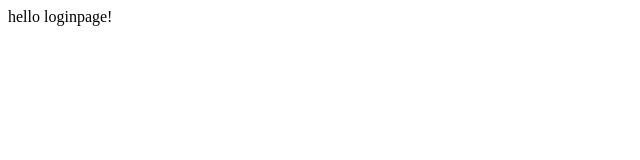
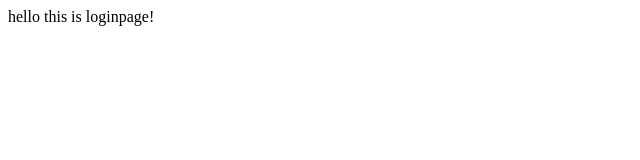
Before and after one commit to lokba/react-social-login, a React (Create React App) app: page / in a window 1280 px wide. Shown: the top 160 px of the page, without its empty margins (0-640 px from the left). Built offline with nearby package versions, Linux system fonts and the light colour scheme.

Commit message:
Feature : 파일 구조 수정 resolved: #2

```diff
--- a/src/pages/LoginPage.js
+++ b/src/pages/LoginPage/index.jsx
@@ -3,7 +3,7 @@ import React from 'react';
 const LoginPage = () => {
     return (
         <div>
-            hello loginpage!
+            hello this is loginpage!
         </div>
     );
 };
--- a/src/pages/NoMatchPage.js
+++ b/src/pages/NoMatch/index.jsx
@@ -3,7 +3,7 @@ import React from 'react';
 const NoMatchPage = () => {
     return (
         <div>
-            no match page!
+            this is no match page!
         </div>
     );
 };
--- a/src/routes/index.jsx
+++ b/src/routes/index.jsx
@@ -1,7 +1,8 @@
 import React from 'react';
 import { BrowserRouter, Route, Switch } from 'react-router-dom';
 import LoginPage from '../pages/LoginPage';
-import NoMatchPage from '../pages/NoMatchPage';
+import NoMatchPage from '../pages/NoMatch';
+
 
 const RootRoute = () => {
     return (
```
Also changed, not shown: src/pages/LoginPage/styled.js (added).
